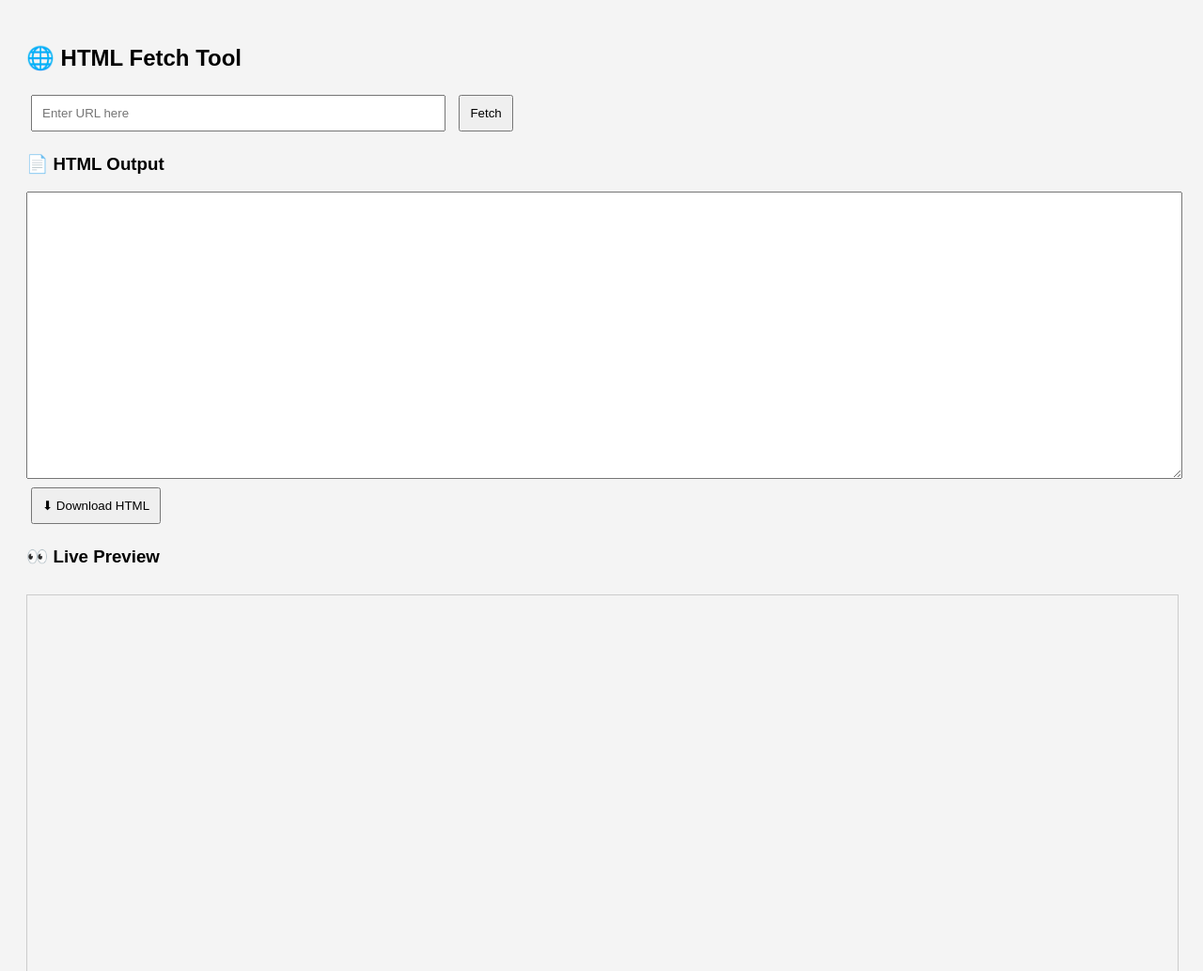
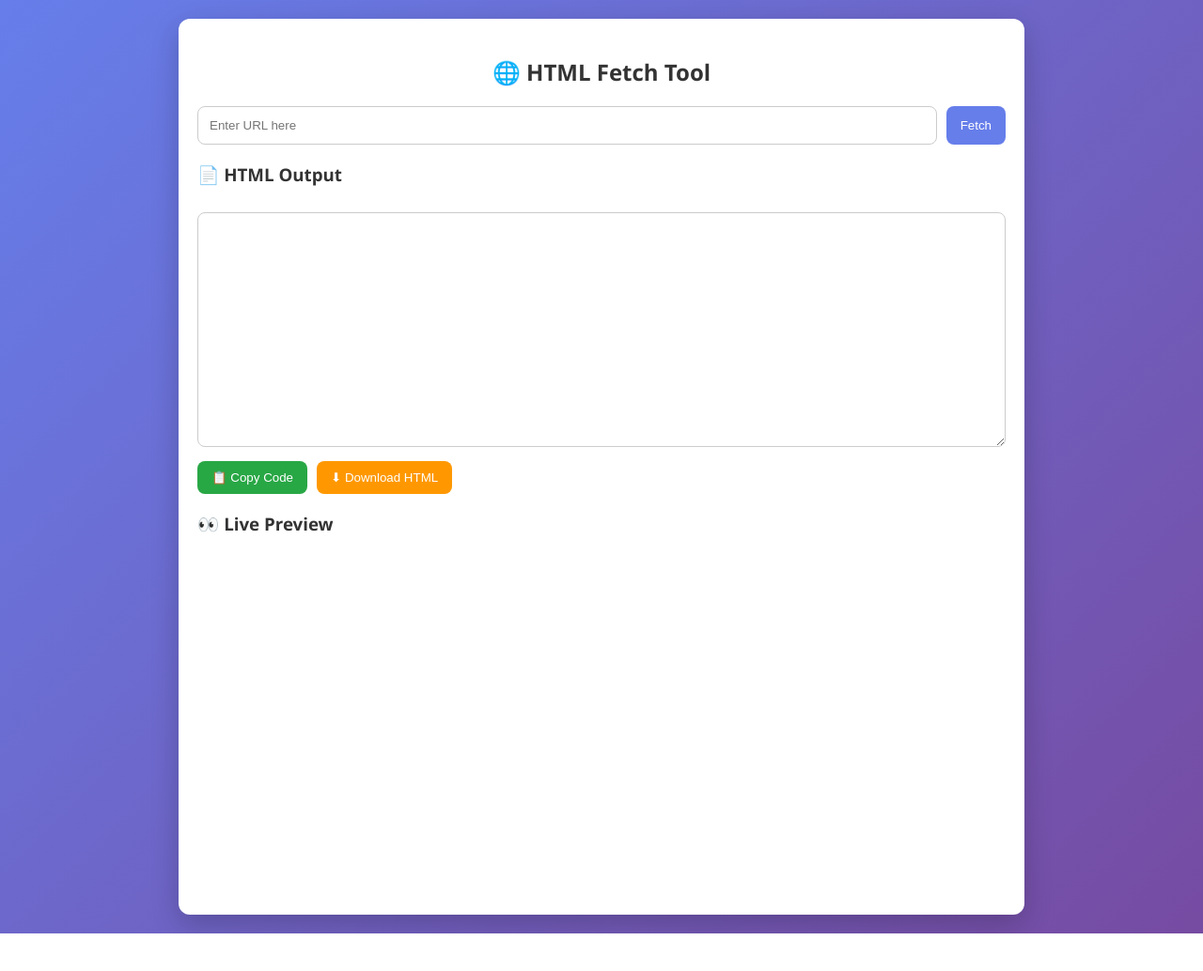
Before and after one commit to manaofc/page_html_viwe, a website: page public/index.html in a window 1280 px wide. Shown: the top 1034 px of the page at 94% size. After the commit the page ends 994 px from the top, so only its background shows below. Drawn offline with Linux system fonts and the light colour scheme.

Commit message:
Update index.html

```diff
--- a/public/index.html
+++ b/public/index.html
@@ -3,46 +3,126 @@
 <head>
   <meta charset="UTF-8">
   <title>HTML Fetcher Tool</title>
+
   <style>
-    body {
-      font-family: Arial;
-      padding: 20px;
-      background: #f4f4f4;
+    * {
+      box-sizing: border-box;
     }
 
-    input, button {
-      padding: 10px;
-      margin: 5px;
+    body {
+      font-family: "Segoe UI", sans-serif;
+      margin: 0;
+      padding: 20px;
+      background: linear-gradient(135deg, #667eea, #764ba2);
+      color: #333;
+    }
+
+    .container {
+      max-width: 900px;
+      margin: auto;
+      background: #fff;
+      padding: 20px;
+      border-radius: 12px;
+      box-shadow: 0 10px 30px rgba(0,0,0,0.2);
+    }
+
+    h2 {
+      text-align: center;
+      margin-bottom: 20px;
+    }
+
+    .input-group {
+      display: flex;
+      gap: 10px;
+    }
+
+    input {
+      flex: 1;
+      padding: 12px;
+      border-radius: 8px;
+      border: 1px solid #ccc;
+      outline: none;
+    }
+
+    button {
+      padding: 10px 15px;
+      border: none;
+      border-radius: 8px;
+      cursor: pointer;
+      background: #667eea;
+      color: #fff;
+      transition: 0.3s;
+    }
+
+    button:hover {
+      background: #5a67d8;
     }
 
     textarea {
       width: 100%;
-      height: 300px;
+      height: 250px;
+      margin-top: 10px;
+      padding: 10px;
+      border-radius: 8px;
+      border: 1px solid #ccc;
+      font-family: monospace;
     }
 
     iframe {
       width: 100%;
-      height: 400px;
-      border: 1px solid #ccc;
+      height: 350px;
+      border: none;
+      margin-top: 10px;
+      border-radius: 8px;
+    }
+
+    .actions {
+      display: flex;
+      gap: 10px;
       margin-top: 10px;
     }
+
+    .copy-btn {
+      background: #28a745;
+    }
+
+    .copy-btn:hover {
+      background: #218838;
+    }
+
+    .download-btn {
+      background: #ff9800;
+    }
+
+    .download-btn:hover {
+      background: #e68900;
+    }
+
   </style>
 </head>
 <body>
 
+<div class="container">
+
   <h2>🌐 HTML Fetch Tool</h2>
 
-  <input type="text" id="url" placeholder="Enter URL here" size="50">
+  <div class="input-group">
+    <input type="text" id="url" placeholder="Enter URL here">
     <button onclick="fetchHTML()">Fetch</button>
+  </div>
 
   <h3>📄 HTML Output</h3>
   <textarea id="output"></textarea>
 
-  <br>
-  <button onclick="downloadHTML()">⬇ Download HTML</button>
+  <div class="actions">
+    <button class="copy-btn" onclick="copyHTML()">📋 Copy Code</button>
+    <button class="download-btn" onclick="downloadHTML()">⬇ Download HTML</button>
+  </div>
 
   <h3>👀 Live Preview</h3>
   <iframe id="preview"></iframe>
+
+</div>
 
 <script>
   async function fetchHTML() {
@@ -86,6 +166,20 @@
     a.download = "page.html";
     a.click();
   }
+
+  function copyHTML() {
+    const textarea = document.getElementById("output");
+    textarea.select();
+    textarea.setSelectionRange(0, 99999);
+
+    navigator.clipboard.writeText(textarea.value)
+      .then(() => {
+        alert("Copied to clipboard!");
+      })
+      .catch(() => {
+        alert("Copy failed!");
+      });
+  }
 </script>
 
 </body>
```
Lines whose indentation alone changed are shown as unchanged.
